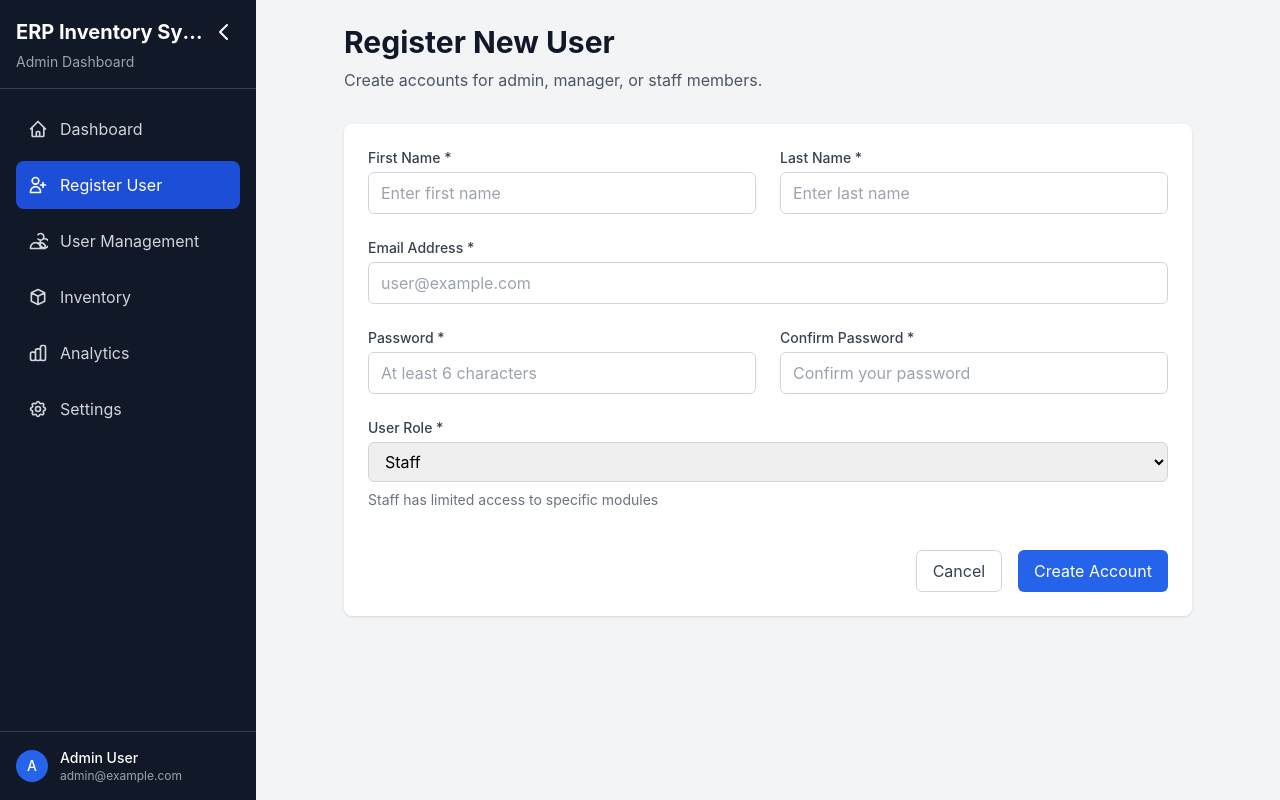
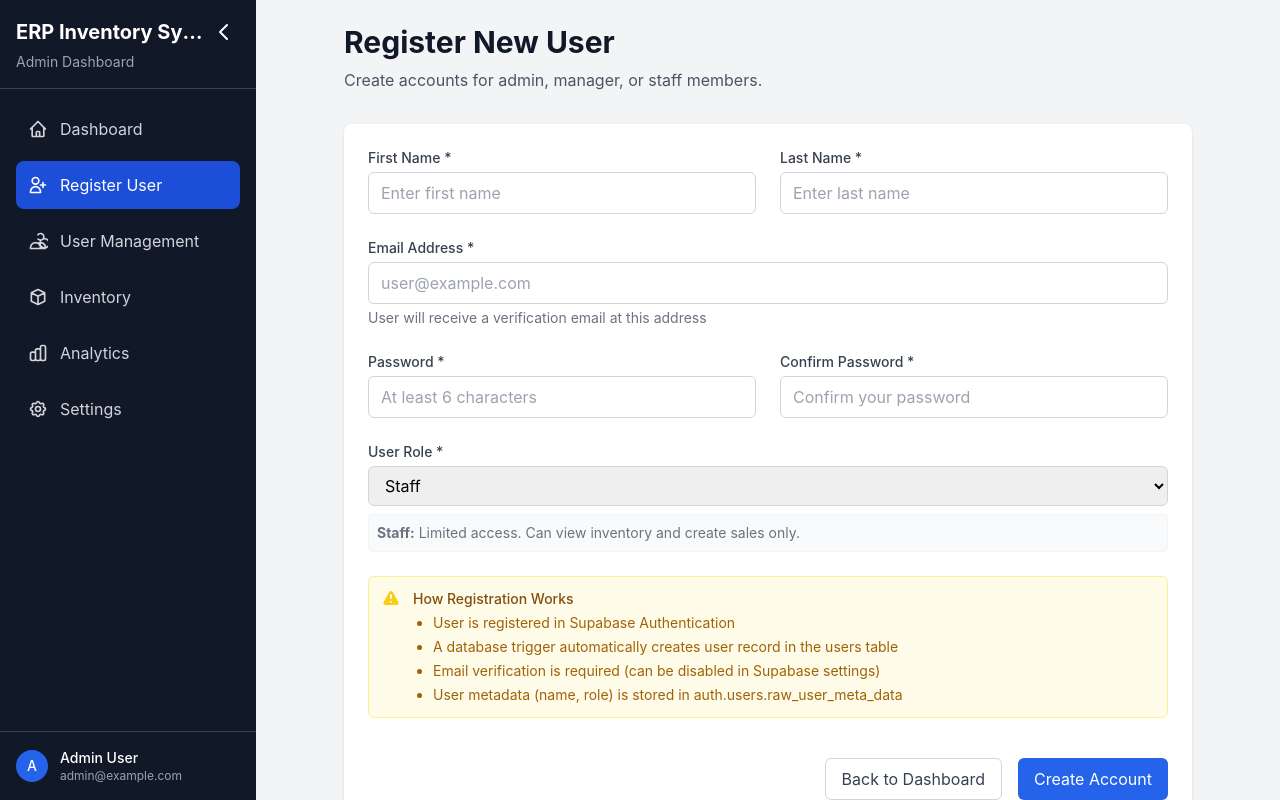
Before and after one commit to HaoYuYong/FYP_ERP_System, a React (Create React App) app in the folder client/: page /register in a window 1280 px wide. Built offline with nearby package versions, Linux system fonts and the light colour scheme; no server answers; the HTML template or start-up script is replaced by a standard one.

Commit message:
Implement user registration form with validation and Supabase integration

```diff
--- a/client/src/pages/RegisterPage.tsx
+++ b/client/src/pages/RegisterPage.tsx
@@ -1,45 +1,61 @@
 import React, { useState } from 'react';
 import { useNavigate } from 'react-router-dom';
+import { registerUser } from '../lib/supabase';
+import { RegisterFormData, AuthResponse } from '../types';
 
 const RegisterPage: React.FC = () => {
   const navigate = useNavigate();
-  const [formData, setFormData] = useState({
+  const [formData, setFormData] = useState<RegisterFormData>({
     email: '',
     password: '',
     confirmPassword: '',
     firstName: '',
     lastName: '',
-    role: 'staff' as 'admin' | 'manager' | 'staff',
+    role: 'staff',
   });
   const [loading, setLoading] = useState(false);
   const [error, setError] = useState('');
+  const [success, setSuccess] = useState('');
 
   const handleSubmit = async (e: React.FormEvent) => {
     e.preventDefault();
     setError('');
+    setSuccess('');
+    setLoading(true);
 
     // Validation
     if (formData.password !== formData.confirmPassword) {
       setError('Passwords do not match');
+      setLoading(false);
       return;
     }
 
     if (formData.password.length < 6) {
       setError('Password must be at least 6 characters long');
+      setLoading(false);
       return;
     }
 
-    setLoading(true);
+    if (!formData.email.includes('@')) {
+      setError('Please enter a valid email address');
+      setLoading(false);
+      return;
+    }
 
     try {
-      // TODO: Connect to backend API
-      console.log('Registering user:', formData);
+      // Call Supabase registration function
+      const result: AuthResponse = await registerUser(
+        formData.email,
+        formData.password,
+        formData.firstName,
+        formData.lastName,
+        formData.role
+      );
 
-      // Simulate API call
-      await new Promise(resolve => setTimeout(resolve, 1000));
+      if (result.success) {
+        setSuccess(result.message);
 
-      // On success, show success message and reset form
-      alert('User registered successfully!');
+        // Reset form
         setFormData({
           email: '',
           password: '',
@@ -49,10 +65,16 @@ const RegisterPage: React.FC = () => {
           role: 'staff',
         });
 
-      // Optionally redirect back to home
+        // Optionally redirect after delay
+        setTimeout(() => {
           // navigate('/');
-    } catch (err) {
-      setError('Registration failed. Please try again.');
+        }, 3000);
+      } else {
+        setError(result.message);
+      }
+    } catch (err: any) {
+      setError(err.message || 'Registration failed. Please try again.');
+      console.error('Registration error:', err);
     } finally {
       setLoading(false);
     }
@@ -78,7 +100,18 @@ const RegisterPage: React.FC = () => {
       <div className="bg-white rounded-lg shadow p-6">
         {error && (
           <div className="mb-4 p-3 bg-red-50 border border-red-200 text-red-700 rounded-md">
-            {error}
+            <div className="font-medium">Registration Failed</div>
+            <div className="text-sm mt-1">{error}</div>
+          </div>
+        )}
+
+        {success && (
+          <div className="mb-4 p-3 bg-green-50 border border-green-200 text-green-700 rounded-md">
+            <div className="font-medium">Registration Successful!</div>
+            <div className="text-sm mt-1">{success}</div>
+            <div className="text-xs mt-2 text-green-600">
+              Note: The user will appear in the database after email verification.
+            </div>
           </div>
         )}
 
@@ -98,6 +131,7 @@ const RegisterPage: React.FC = () => {
                 onChange={handleChange}
                 className="w-full px-3 py-2 border border-gray-300 rounded-md focus:outline-none focus:ring-2 focus:ring-primary-500 focus:border-transparent"
                 placeholder="Enter first name"
+                disabled={loading}
               />
             </div>
 
@@ -115,6 +149,7 @@ const RegisterPage: React.FC = () => {
                 onChange={handleChange}
                 className="w-full px-3 py-2 border border-gray-300 rounded-md focus:outline-none focus:ring-2 focus:ring-primary-500 focus:border-transparent"
                 placeholder="Enter last name"
+                disabled={loading}
               />
             </div>
           </div>
@@ -133,7 +168,11 @@ const RegisterPage: React.FC = () => {
               onChange={handleChange}
               className="w-full px-3 py-2 border border-gray-300 rounded-md focus:outline-none focus:ring-2 focus:ring-primary-500 focus:border-transparent"
               placeholder="user@example.com"
+              disabled={loading}
             />
+            <p className="mt-1 text-sm text-gray-500">
+              User will receive a verification email at this address
+            </p>
           </div>
 
           <div className="grid grid-cols-1 md:grid-cols-2 gap-6">
@@ -152,6 +191,7 @@ const RegisterPage: React.FC = () => {
                 className="w-full px-3 py-2 border border-gray-300 rounded-md focus:outline-none focus:ring-2 focus:ring-primary-500 focus:border-transparent"
                 placeholder="At least 6 characters"
                 minLength={6}
+                disabled={loading}
               />
             </div>
 
@@ -170,6 +210,7 @@ const RegisterPage: React.FC = () => {
                 className="w-full px-3 py-2 border border-gray-300 rounded-md focus:outline-none focus:ring-2 focus:ring-primary-500 focus:border-transparent"
                 placeholder="Confirm your password"
                 minLength={6}
+                disabled={loading}
               />
             </div>
           </div>
@@ -186,16 +227,51 @@ const RegisterPage: React.FC = () => {
               value={formData.role}
               onChange={handleChange}
               className="w-full px-3 py-2 border border-gray-300 rounded-md focus:outline-none focus:ring-2 focus:ring-primary-500 focus:border-transparent"
+              disabled={loading}
             >
               <option value="staff">Staff</option>
               <option value="manager">Manager</option>
               <option value="admin">Admin</option>
             </select>
-            <p className="mt-2 text-sm text-gray-500">
-              {formData.role === 'admin' && 'Admin has full system access'}
-              {formData.role === 'manager' && 'Manager can manage inventory and sales'}
-              {formData.role === 'staff' && 'Staff has limited access to specific modules'}
-            </p>
+            <div className="mt-2 text-sm text-gray-500">
+              {formData.role === 'admin' && (
+                <div className="p-2 bg-blue-50 rounded border border-blue-100">
+                  <strong>Admin:</strong> Full system access including user management, settings, and all modules.
+                </div>
+              )}
+              {formData.role === 'manager' && (
+                <div className="p-2 bg-green-50 rounded border border-green-100">
+                  <strong>Manager:</strong> Can manage inventory, sales, purchases, and view reports. Cannot manage users.
+                </div>
+              )}
+              {formData.role === 'staff' && (
+                <div className="p-2 bg-gray-50 rounded border border-gray-100">
+                  <strong>Staff:</strong> Limited access. Can view inventory and create sales only.
+                </div>
+              )}
+            </div>
+          </div>
+
+          {/* Information Box */}
+          <div className="p-3 bg-yellow-50 border border-yellow-200 rounded-md">
+            <div className="flex items-start">
+              <div className="flex-shrink-0">
+                <svg className="h-5 w-5 text-yellow-400" fill="currentColor" viewBox="0 0 20 20">
+                  <path fillRule="evenodd" d="M8.257 3.099c.765-1.36 2.722-1.36 3.486 0l5.58 9.92c.75 1.334-.213 2.98-1.742 2.98H4.42c-1.53 0-2.493-1.646-1.743-2.98l5.58-9.92zM11 13a1 1 0 11-2 0 1 1 0 012 0zm-1-8a1 1 0 00-1 1v3a1 1 0 002 0V6a1 1 0 00-1-1z" clipRule="evenodd" />
+                </svg>
+              </div>
+              <div className="ml-3">
+                <h3 className="text-sm font-medium text-yellow-800">How Registration Works</h3>
+                <div className="mt-1 text-sm text-yellow-700">
+                  <ul className="list-disc pl-5 space-y-1">
+                    <li>User is registered in Supabase Authentication</li>
+                    <li>A database trigger automatically creates user record in the users table</li>
+                    <li>Email verification is required (can be disabled in Supabase settings)</li>
+                    <li>User metadata (name, role) is stored in auth.users.raw_user_meta_data</li>
+                  </ul>
+                </div>
+              </div>
+            </div>
           </div>
 
           {/* Submit Button */}
@@ -203,17 +279,27 @@ const RegisterPage: React.FC = () => {
             <button
               type="button"
               onClick={() => navigate('/')}
-              className="px-4 py-2 border border-gray-300 rounded-md text-gray-700 hover:bg-gray-50 focus:outline-none focus:ring-2 focus:ring-gray-500"
+              className="px-4 py-2 border border-gray-300 rounded-md text-gray-700 hover:bg-gray-50 focus:outline-none focus:ring-2 focus:ring-gray-500 transition-colors"
               disabled={loading}
             >
-              Cancel
+              Back to Dashboard
             </button>
             <button
               type="submit"
               disabled={loading}
-              className="px-4 py-2 bg-primary-600 text-white rounded-md hover:bg-primary-700 focus:outline-none focus:ring-2 focus:ring-primary-500 disabled:opacity-50 disabled:cursor-not-allowed"
+              className="px-4 py-2 bg-primary-600 text-white rounded-md hover:bg-primary-700 focus:outline-none focus:ring-2 focus:ring-primary-500 disabled:opacity-50 disabled:cursor-not-allowed transition-colors flex items-center justify-center min-w-[120px]"
             >
-              {loading ? 'Creating Account...' : 'Create Account'}
+              {loading ? (
+                <>
+                  <svg className="animate-spin -ml-1 mr-2 h-4 w-4 text-white" fill="none" viewBox="0 0 24 24">
+                    <circle className="opacity-25" cx="12" cy="12" r="10" stroke="currentColor" strokeWidth="4"></circle>
+                    <path className="opacity-75" fill="currentColor" d="M4 12a8 8 0 018-8V0C5.373 0 0 5.373 0 12h4zm2 5.291A7.962 7.962 0 014 12H0c0 3.042 1.135 5.824 3 7.938l3-2.647z"></path>
+                  </svg>
+                  Creating...
+                </>
+              ) : (
+                'Create Account'
+              )}
             </button>
           </div>
         </form>
```
Lines whose indentation alone changed are shown as unchanged.
